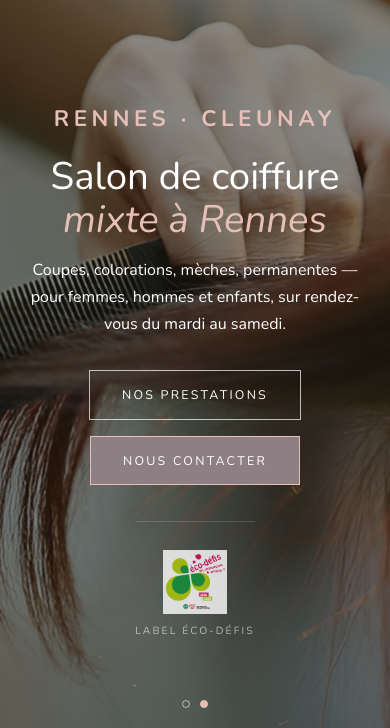
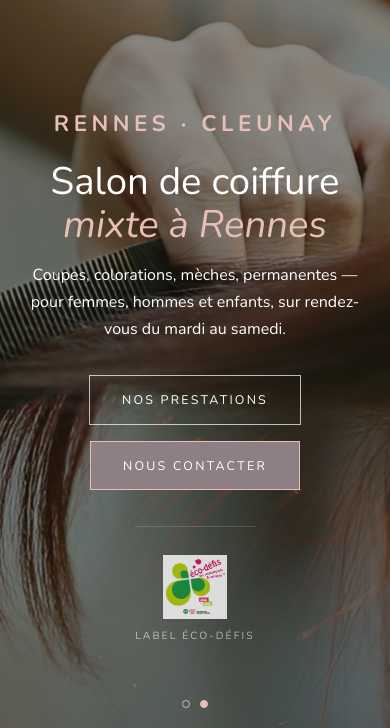
Before and after one commit to actuelcoiff/actuelcoiff.github.io, a Jekyll site: the page built from index.html, in a window 390 px wide. Shown: the part 152-880 px from the top of the page. Built offline with Jekyll 4.4.1, drawn with Linux system fonts in a browser that asks for light colours.

Commit message:
Test banniere

```diff
--- a/assets/css/main.scss
+++ b/assets/css/main.scss
@@ -317,7 +317,7 @@
   }
   body:has(.holiday-banner) .hero,
   body:has(.holiday-banner) .page-hero {
-    padding-top: calc(72px + 32px); /* ← adjust 38px if content still overlaps */
+    padding-top: calc(72px + 42px); /* ← adjust 38px if content still overlaps */
   }
 }
 
```
